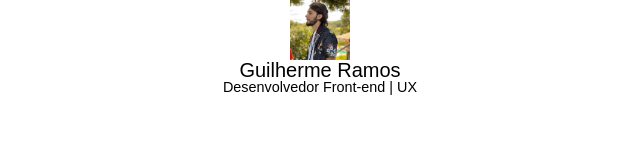
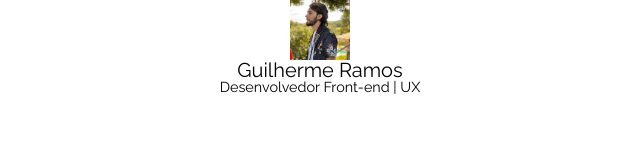
Before and after one commit to ramosht/ramosht.com, a Gatsby site: page /about in a window 1280 px wide. Shown: the full height of the page, 320-960 px from the left. Built offline with nearby package versions, Linux system fonts and the light colour scheme; Gatsby itself is replaced by a stand-in of ours.

Commit message:
feat: importando font Raleway

```diff
--- a/gatsby-browser.js
+++ b/gatsby-browser.js
@@ -5,3 +5,4 @@
  */
 
 // You can delete this file if you're not using it
+import "typeface-raleway"
--- a/package.json
+++ b/package.json
@@ -18,7 +18,8 @@
     "react": "^16.12.0",
     "react-dom": "^16.12.0",
     "react-helmet": "^5.2.1",
-    "styled-components": "^5.0.1"
+    "styled-components": "^5.0.1",
+    "typeface-raleway": "^0.0.75"
   },
   "devDependencies": {
     "prettier": "^1.19.1"
--- a/src/styles/global.js
+++ b/src/styles/global.js
@@ -1,8 +1,6 @@
 import { createGlobalStyle } from 'styled-components'
 
 const GlobalStyles = createGlobalStyle`
-    @import url('https://fonts.googleapis.com/css?family=Raleway:100,200,300,400,500,600,700,800,900&display=swap');
-
     html, body, div, span, applet, object, iframe,
     h1, h2, h3, h4, h5, h6, p, blockquote, pre,
     a, abbr, acronym, address, big, cite, code,
```
Also changed, not shown: 1 other file.
